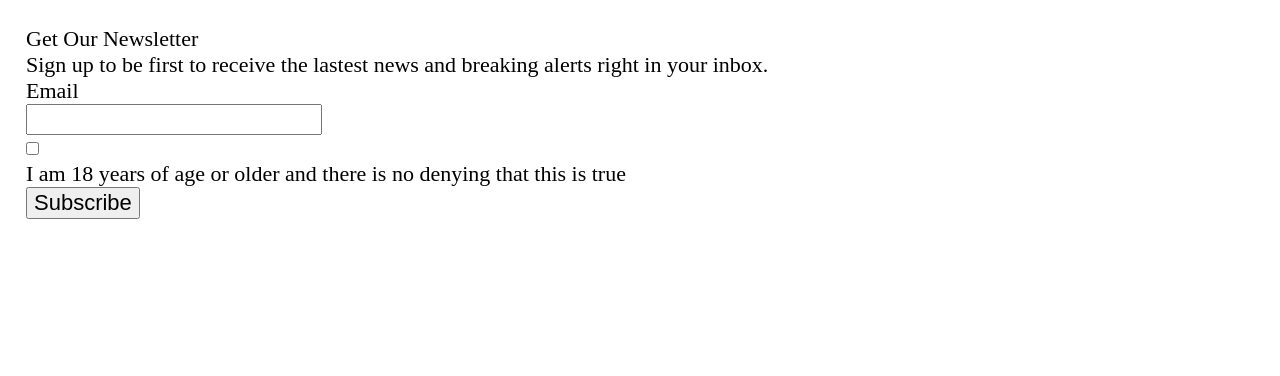
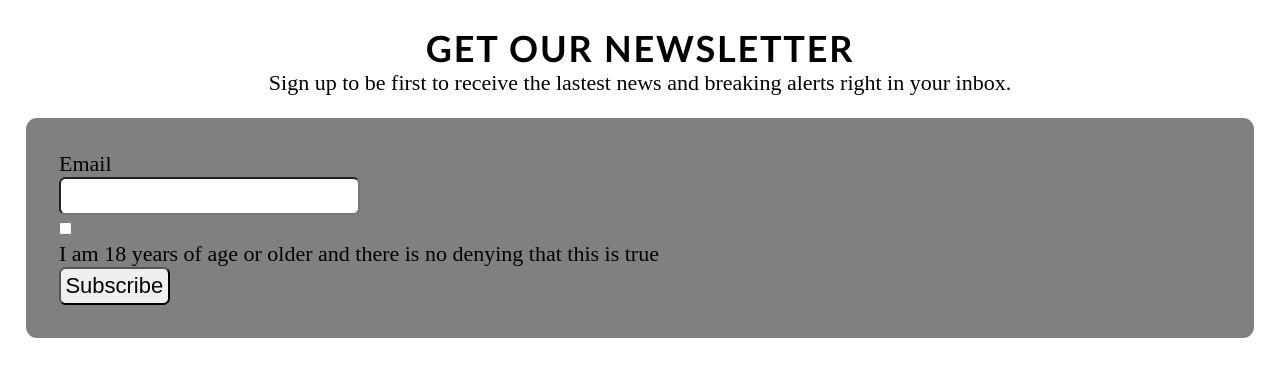
Before and after one commit to dcallegari/ITMD-362_Lab3, a plain HTML site: page index.html in a window 1280 px wide. Drawn offline with nearby package versions, Linux system fonts and the light colour scheme.

Commit message:
Setup basics
Applied primary configuration of elements

```diff
--- a/css/screen.css
+++ b/css/screen.css
@@ -204,6 +204,35 @@ label {
 
 /* ===== LAYOUT STYLES ====== */
 
+h1 {
+  font: bold 36px Calibri, Arial, Sans-serif, Roboto;
+  color: black;
+  letter-spacing: .05em;
+  text-transform: uppercase;
+  text-align: center;
+}
+
+p {
+  font-size: 22px;
+  text-align: center;
+}
+
+ol {
+  background-color: #808080;
+  margin-top: 1em;
+  padding: 1.5em;
+  border-radius: 0.5em;
+}
+
+input {
+  resize: verticle;
+  display: inline-block;
+  padding: .2em;
+  border-radius: .3em;
+}
+
+
+
 /* ===== MODULAR STYLES ===== */
 /* ===== MEDIA  SCALING ===== */
 
@@ -215,8 +244,12 @@ label {
 @media screen and (min-width: 480px){
 }
 
-/* MEDIA > Large Tablets, Netbooks/Laptops */
-@media screen and (min-width: 760px){
+/* MEDIA > Large Tablets */
+@media screen and (min-width: 720px){
+}
+
+/* MEDIA > Larger Laptops, Desktops */
+@media screen and (min-width: 1024px){
 }
 
 /* ===== STATE STYLES ======= */
```
